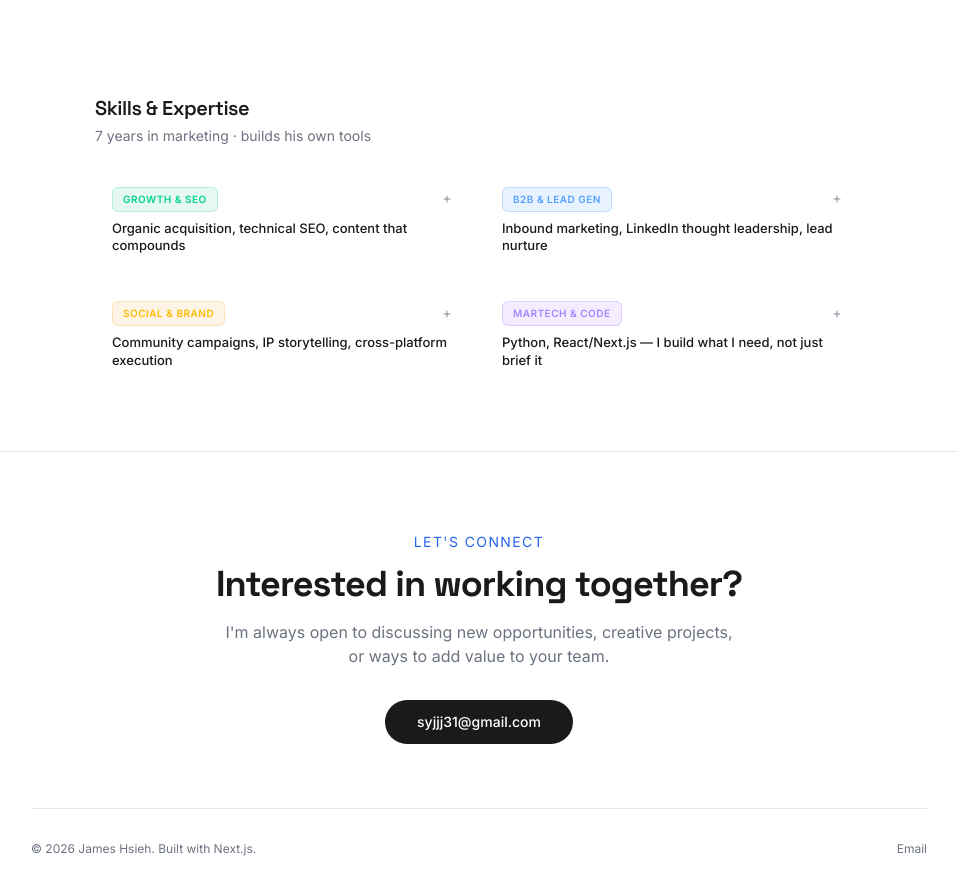
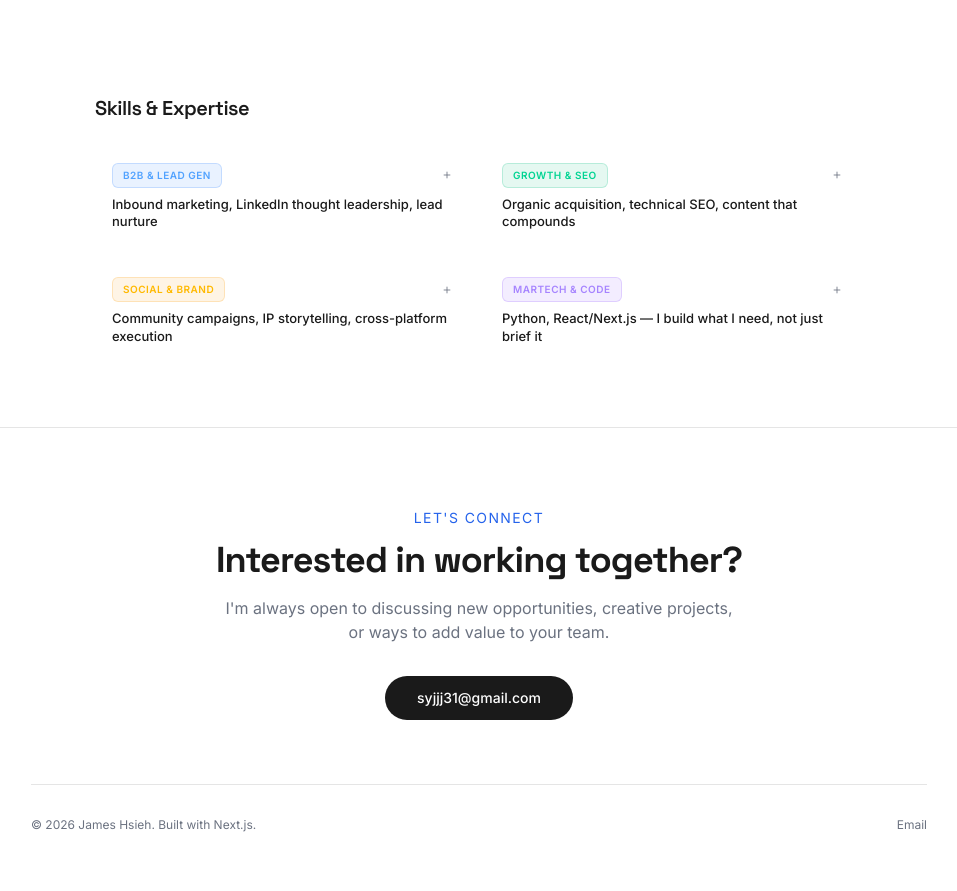
Before and after one commit to syj1239131/james-portfolio, a Next.js app: page / in a window 1280 px wide. Shown: the part 3460-4351 px from the top of the page, without its empty margins (161-1118 px from the left). Built offline with nearby package versions, Linux system fonts and the light colour scheme.

Commit message:
fix: Skills subtitle removed, B2B/SEO swap, update notes for next LLM

```diff
--- a/src/components/Skills.tsx
+++ b/src/components/Skills.tsx
@@ -61,14 +61,11 @@ export default function Skills() {
         {/* Header */}
         <div className="fade-in-up mb-6">
           <h2
-            className="text-xl font-semibold tracking-tight mb-1"
+            className="text-xl font-semibold tracking-tight"
             style={{ fontFamily: "var(--font-heading)" }}
           >
             {t.skills.sectionTitle}
           </h2>
-          <p className="text-sm text-[var(--muted)]">
-            {t.skills.subtitle}
-          </p>
         </div>
 
         {/* 2×2 Card Grid */}
--- a/src/data/en.ts
+++ b/src/data/en.ts
@@ -51,19 +51,18 @@ export const translations = {
   skills: {
     sectionLabel: "What I Bring",
     sectionTitle: "Skills & Expertise",
-    subtitle: "7 years in marketing · builds his own tools",
     cards: [
+      {
+        badge: "B2B & Lead Gen",
+        color: "blue",
+        oneLiner: "Inbound marketing, LinkedIn thought leadership, lead nurture",
+        tags: ["B2B Inbound Marketing", "LinkedIn B2B", "Email Marketing (EDM)", "Lead Nurturing", "Marketing Automation"],
+      },
       {
         badge: "Growth & SEO",
         color: "emerald",
         oneLiner: "Organic acquisition, technical SEO, content that compounds",
         tags: ["Technical SEO", "Content SEO & EEAT", "Keyword & Competitive Analysis", "International SEO (EN/ZH)", "GA4", "Google Search Console", "A/B Testing & CRO"],
-      },
-      {
-        badge: "B2B & Lead Gen",
-        color: "blue",
-        oneLiner: "Inbound marketing, LinkedIn thought leadership, lead nurture",
-        tags: ["B2B Inbound Marketing", "LinkedIn B2B", "Email Marketing (EDM)", "Lead Nurturing", "Marketing Automation"],
       },
       {
         badge: "Social & Brand",
--- a/src/data/zh.ts
+++ b/src/data/zh.ts
@@ -52,19 +52,18 @@ export const translations = {
   skills: {
     sectionLabel: "專業能力",
     sectionTitle: "技能與專長",
-    subtitle: "7 年行銷經驗 · 自己寫工具",
     cards: [
+      {
+        badge: "B2B & Lead Gen",
+        color: "blue",
+        oneLiner: "集客式行銷、LinkedIn 經營、潛在客戶培育",
+        tags: ["B2B 集客式行銷", "LinkedIn B2B", "EDM 行銷", "潛在客戶培育", "行銷自動化"],
+      },
       {
         badge: "Growth & SEO",
         color: "emerald",
         oneLiner: "自然流量獲取、技術 SEO、可持續累積的內容策略",
         tags: ["技術 SEO", "內容 SEO & EEAT", "關鍵字與競品分析", "跨國 SEO (中/英)", "GA4", "Google Search Console", "A/B 測試與 CRO"],
-      },
-      {
-        badge: "B2B & Lead Gen",
-        color: "blue",
-        oneLiner: "集客式行銷、LinkedIn 經營、潛在客戶培育",
-        tags: ["B2B 集客式行銷", "LinkedIn B2B", "EDM 行銷", "潛在客戶培育", "行銷自動化"],
       },
       {
         badge: "Social & Brand",
```
